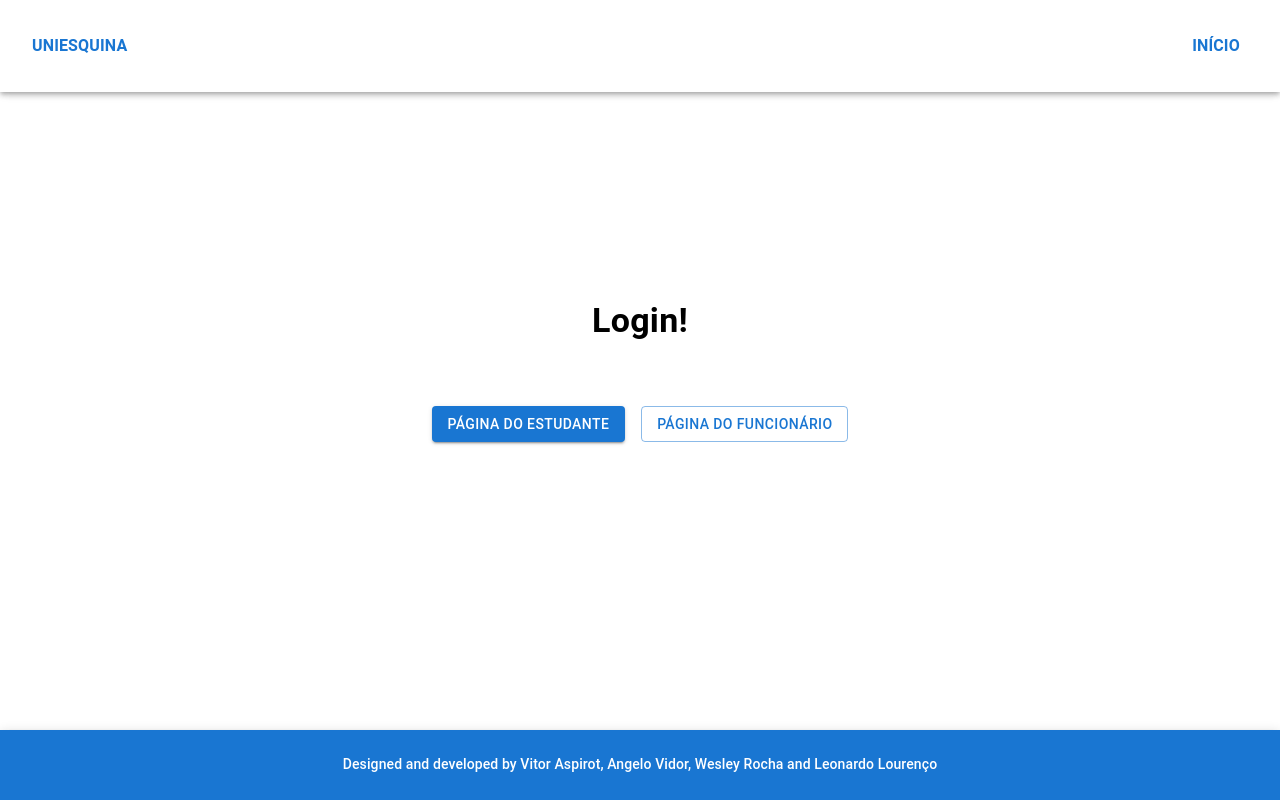
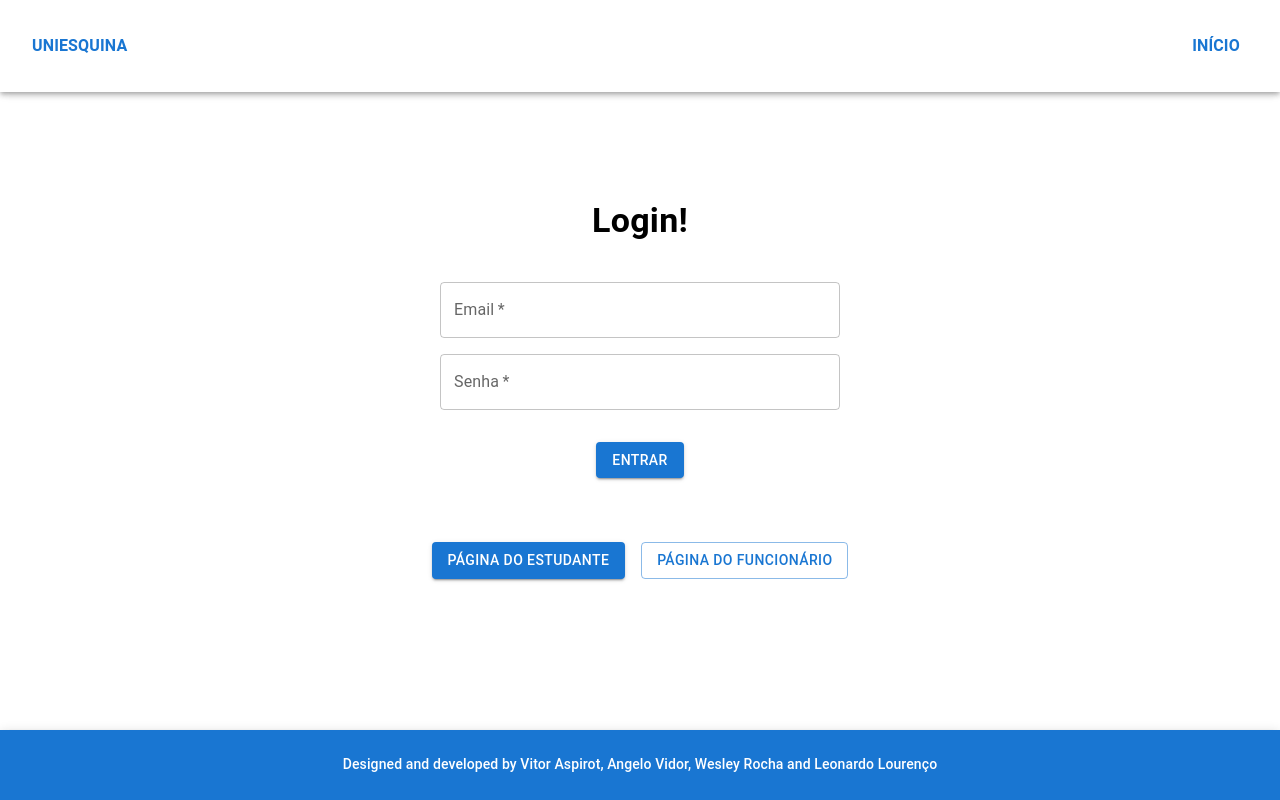
Before and after one commit to vitoraspirot/desafio-frontend, a React (Vite) app: page /login in a window 1280 px wide. Built offline with nearby package versions, Linux system fonts and the light colour scheme.

Commit message:
✨ feature: Implementa form no Login

```diff
--- a/src/pages/common/login/index.jsx
+++ b/src/pages/common/login/index.jsx
@@ -1,25 +1,84 @@
-import { Button, Stack, Typography } from "@mui/material";
+import { Button, Stack, TextField, Typography } from "@mui/material";
 import { Header } from "../../../components/Header";
 import { Main } from "../../../components/Main";
 import { useNavigate } from "react-router-dom";
+import { useState } from "react";
 
 export function Login() {
   const navigate = useNavigate();
+
+  const [email, setEmail] = useState("");
+  const [pass, setPass] = useState("");
+  const [emailError, setEmailError] = useState(false);
+  const [passError, setPassError] = useState(false);
+
+  const handleSubmit = (e) => {
+    e.preventDefault();
+
+    setEmailError(false);
+    setPassError(false);
+
+    if (email === "") {
+      setEmailError(true);
+    }
+    if (pass === "") {
+      setPassError(true);
+    }
+
+    if (email && pass) {
+      console.log("Entrar!");
+    }
+  };
 
   return (
     <>
       <Header items={[{ label: "INÍCIO", route: "/" }]} />
 
       <Main>
-        <Stack alignItems="center" justifyContent="center" paddingTop="200px">
+        <Stack
+          padding="100px 200px 16px 200px"
+          justifyContent="center"
+          alignItems="center"
+        >
           <Typography
             variant="h4"
             color="black"
+            marginBottom="24px"
             fontWeight="bold"
-            textAlign="center"
           >
             Login!
           </Typography>
+        </Stack>
+
+        <form noValidate autoComplete="off" onSubmit={handleSubmit}>
+          <Stack padding="0 200px" alignItems="center" justifyContent="center">
+            <TextField
+              label="Email"
+              type="email"
+              sx={{ width: "400px" }}
+              required
+              onChange={(e) => {
+                setEmail(e.target.value);
+              }}
+              error={emailError}
+            />
+
+            <TextField
+              label="Senha"
+              type="password"
+              sx={{ width: "400px", marginBottom: "32px" }}
+              margin="normal"
+              required
+              onChange={(e) => {
+                setPass(e.target.value);
+              }}
+              error={passError}
+            />
+            <Button variant="contained" type="submit">
+              Entrar
+            </Button>
+          </Stack>
+        </form>
         <Stack
           direction="row"
           marginTop="64px"
@@ -34,7 +93,6 @@ export function Login() {
             Página do funcionário
           </Button>
         </Stack>
-        </Stack>
       </Main>
     </>
   );
--- a/src/pages/company/registration/index.jsx
+++ b/src/pages/company/registration/index.jsx
@@ -128,11 +128,7 @@ export function RegisterClass() {
               <MenuItem value="Sexta-feira">Sexta-feira</MenuItem>
             </TextField>
 
-            <Button
-              variant="contained"
-              type="submit"
-              onClick={() => console.log("Click!")}
-            >
+            <Button variant="contained" type="submit">
               Cadastrar
             </Button>
           </Stack>
```
Lines whose indentation alone changed are shown as unchanged.
